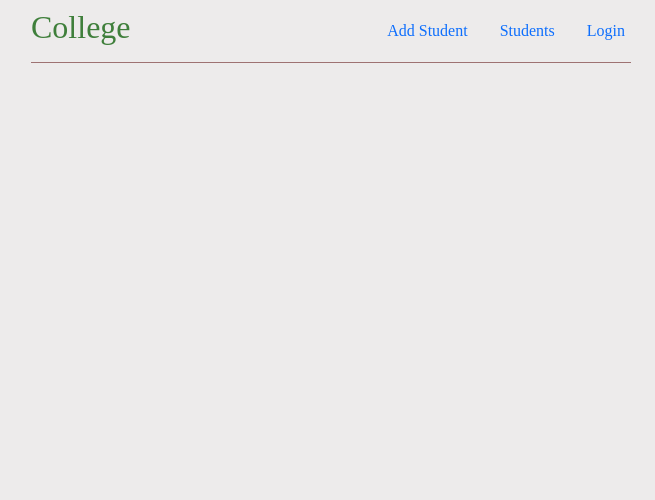
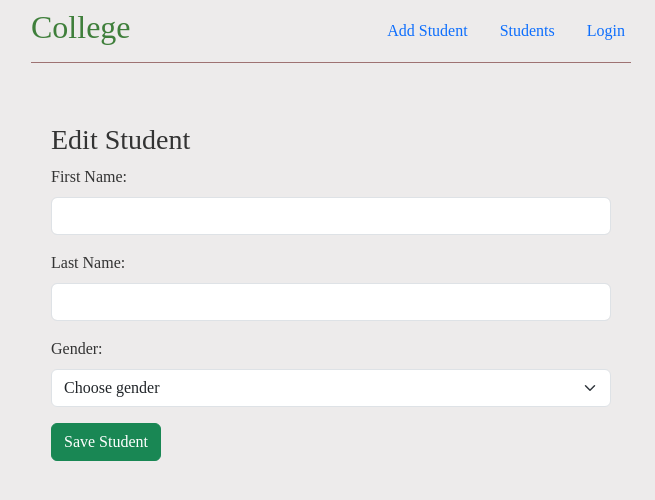
Before and after one commit to rianna03/react-1, a React (Create React App) app: page /updateStudent/1 in a window 1280 px wide. Shown: the top 500 px of the page, without its empty margins (309-964 px from the left). Built offline with nearby package versions, Linux system fonts and the light colour scheme; no server answers.

Commit message:
update student and get students functionalities added

```diff
--- a/src/App.js
+++ b/src/App.js
@@ -6,7 +6,8 @@ import { BrowserRouter as Router,Route, Switch } from 'react-router-dom';
 import AddStudent from './components/AddStudent';
 import Navbar from './components/Navbar';
 import Login from './components/Login';
-import AllStudents from './components/AllStuden.js';
+import AllStudents from './components/AllStudents.js';
+import EditStudent from './components/EditStudent.js';
 
 
 function App() {
@@ -30,6 +31,10 @@ function App() {
           <AllStudents></AllStudents>
          </Route>
 
+         <Route path="/updateStudent/:_id">
+          <EditStudent></EditStudent>
+         </Route>
+
        </Switch>
       </div>
       </div>
--- a/src/components/AddStudent.js
+++ b/src/components/AddStudent.js
@@ -1,4 +1,5 @@
 import { useState } from "react";
+import { useHistory } from "react-router-dom";
 import axios from "axios";
 import { Button, Form } from "react-bootstrap";
 import { ToastContainer, toast} from "react-toastify";
@@ -6,6 +7,7 @@ import 'react-toastify/dist/ReactToastify.css';
 
 const AddStudent = ()=> {
 
+    const history = useHistory();
     const [data, setData] = useState({
         firstName:'',
         lastName:'',
@@ -33,6 +35,7 @@ const AddStudent = ()=> {
                 position:toast.POSITION.TOP_RIGHT,
                 autoclose:3000
             });
+            history.push('/students');
         })
 
         .catch(err =>{
--- a/src/components/AllStuden.js
+++ b/src/components/AllStudents.js
@@ -11,10 +11,9 @@ const AllStudents = () => {
     useEffect(() => {
         axios.get('http://localhost:4000/students')
             .then(res => {
-                console.log('Full API response:', res); // Log the full response object
-                console.log('Response data:', res.data); // Log the response data
+                console.log('Full API response:', res);
+                console.log('Response data:', res.data);
 
-                // Adjust this part based on the actual structure of the response data
                 if (Array.isArray(res.data)) {
                     setRecords(res.data);
                 } else if (Array.isArray(res.data.students)) {
@@ -63,10 +62,10 @@ const AllStudents = () => {
                                             Perform Actions
                                         </Dropdown.Toggle>
                                         <Dropdown.Menu>
-                                            <Link to={`/UpdateStudent/${d.student_id}`} className="dropdown-item">
+                                            <Link to={`/updateStudent/${d._id}`} className="dropdown-item">
                                                 Edit customer
                                             </Link>
-                                            <Link to={`/DeleteStudent/${d.student_id}`} className="dropdown-item">
+                                            <Link to={`/deleteStudent/${d._id}`} className="dropdown-item">
                                                 Delete customer
                                             </Link>
                                         </Dropdown.Menu>
--- /dev/null
+++ b/src/components/EditStudent.js
@@ -0,0 +1,92 @@
+import { toast, ToastContainer } from "react-toastify";
+import { useEffect, useState } from "react";
+import axios from "axios";
+import { useParams, useHistory } from "react-router-dom";
+import { Form, Button } from "react-bootstrap";
+
+const EditStudent = () => {
+    const { _id } = useParams();
+    const history = useHistory();
+    const [data, setData] = useState({
+        _id: "",
+        firstName: "",
+        lastName: "",
+        gender: ""
+    });
+
+    const handleChange = (e) => {
+        setData({ ...data, [e.target.name]: e.target.value });
+    };
+
+    useEffect(() => {
+        // if (!_id) {
+        //     console.error("No student ID provided");
+        //     return;
+        // }
+
+        // console.log("Fetching student data for ID:", _id);
+
+        axios.get(`http://localhost:4000/getStudent/${_id}`)
+            .then(res => {
+                // console.log("Student data fetched:", res.data);
+                setData({
+                    _id: res.data._id,
+                    firstName: res.data.firstName,
+                    lastName: res.data.lastName,
+                    gender: res.data.gender
+                });
+            })
+            .catch(err => console.error("Error fetching student data:", err));
+    }, [_id]);
+
+    const handleEditStudent = (e) => {
+        e.preventDefault();
+
+        axios.patch(`http://localhost:4000/updateStudent/${_id}`, data)
+            .then(res => {
+                toast.success('Student updated successfully', {
+                    position: toast.POSITION.TOP_RIGHT,
+                    autoClose: 3000,
+                });
+                history.push('/students');
+            })
+            .catch(err => {
+                // console.error("Error updating student data:", err);
+                toast.error('An error occurred while updating the student', {
+                    position: toast.POSITION.TOP_RIGHT,
+                    autoClose: 3000,
+                });
+            });
+    };
+
+    return (
+        <div>
+            <h3>Edit Student</h3>
+            <Form onSubmit={handleEditStudent}>
+                <Form.Group className="mb-3" controlId="firstName">
+                    <Form.Label>First Name:</Form.Label>
+                    <Form.Control name="firstName" type="text" onChange={handleChange} value={data.firstName || ''}></Form.Control>
+                </Form.Group>
+
+                <Form.Group className="mb-3" controlId="lastName">
+                    <Form.Label>Last Name:</Form.Label>
+                    <Form.Control name="lastName" type="text" onChange={handleChange} value={data.lastName || ''}></Form.Control>
+                </Form.Group>
+
+                <Form.Group className="mb-3" controlId="gender">
+                    <Form.Label>Gender:</Form.Label>
+                    <Form.Select onChange={handleChange} name="gender" value={data.gender || ''}>
+                        <option value="" disabled>Choose gender</option>
+                        <option value="Male">Male</option>
+                        <option value="Female">Female</option>
+                    </Form.Select>
+                </Form.Group>
+
+                <Button variant='success' type="submit">Save Student</Button>
+                <ToastContainer />
+            </Form>
+        </div>
+    );
+};
+
+export default EditStudent;
```
